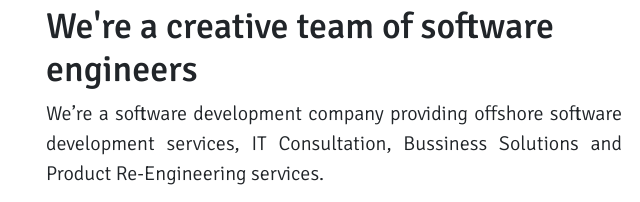
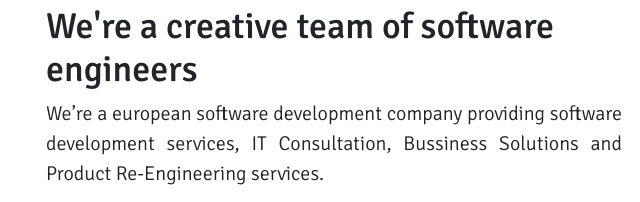
Before and after one commit to imagineobjects/website, a plain HTML site: page index.html in a window 1280 px wide. Shown: the part 713-915 px from the top of the page, 606-1246 px from the left. Drawn offline with Linux system fonts and the light colour scheme.

Commit message:
Update index.html

```diff
--- a/index.html
+++ b/index.html
@@ -64,7 +64,7 @@
                      <h6 class="small-title">About Us</h6>
                      <h2>We're a creative team of software engineers</h2>
                      <p align="justify">
-                       We’re a software development company providing offshore software development services, IT Consultation, Bussiness Solutions and Product Re-Engineering services.
+                       We’re a european software development company providing software development services, IT Consultation, Bussiness Solutions and Product Re-Engineering services.
                      </p>
                      <p align="justify">
                        Our most important asset is a deep understanding of Object-Oriented Programming.
```
